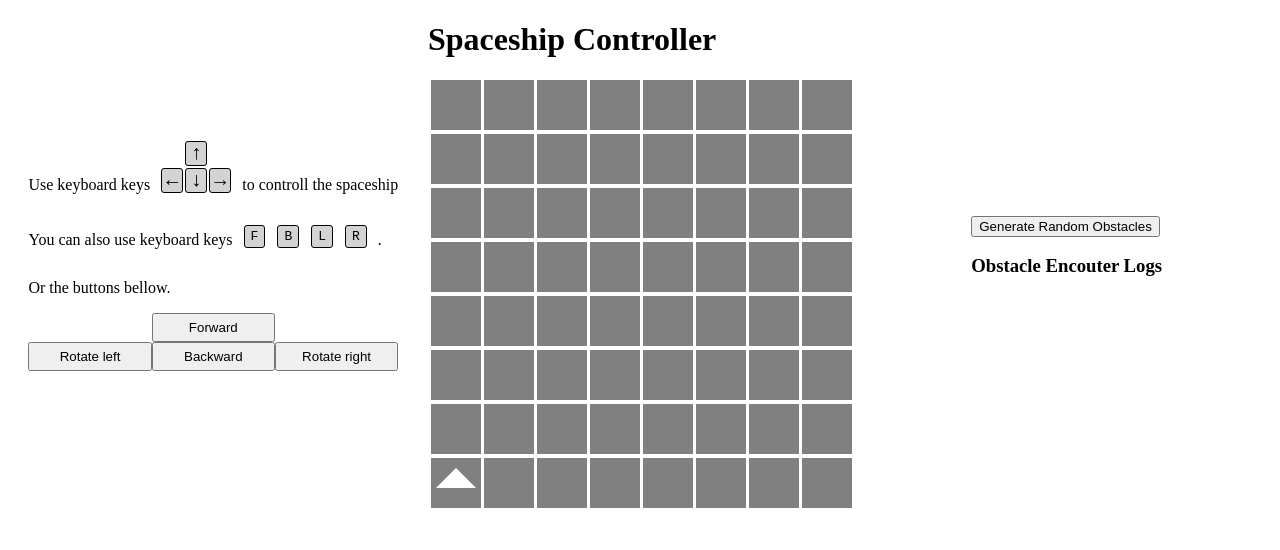
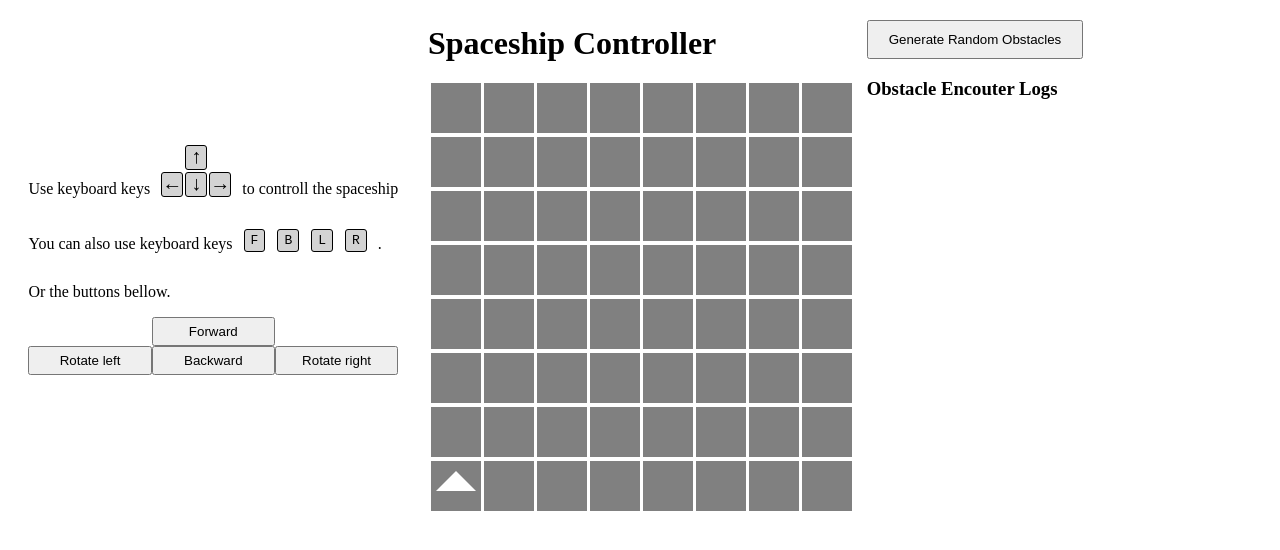
Before and after one commit to HamzaBow/spaceship-controller, a React (Create React App) app: page / in a window 1280 px wide. Shown: the top 550 px of the page. Built offline with nearby package versions, Linux system fonts and the light colour scheme.

Commit message:
style: tiny style adjustments

```diff
--- a/src/components/controllers/ObstacleController.tsx
+++ b/src/components/controllers/ObstacleController.tsx
@@ -8,7 +8,7 @@ const ObstacleController = () => {
     dispatch(putObstacles())
   }
   return (
-      <button onClick={handleClick}>Generate Random Obstacles</button>
+      <button className='btn-gen-obs' onClick={handleClick}>Generate Random Obstacles</button>
   )
 }
 
--- a/src/index.css
+++ b/src/index.css
@@ -43,3 +43,14 @@ kbd.kbd-letter {
     color: white;
   }
 } */
+
+.btn-gen-obs {
+  margin-top: 20px;
+  padding: 10px 20px;
+}
+
+.reports {
+  width: 400px;
+  height: 400px;
+  overflow: auto;
+}
```
